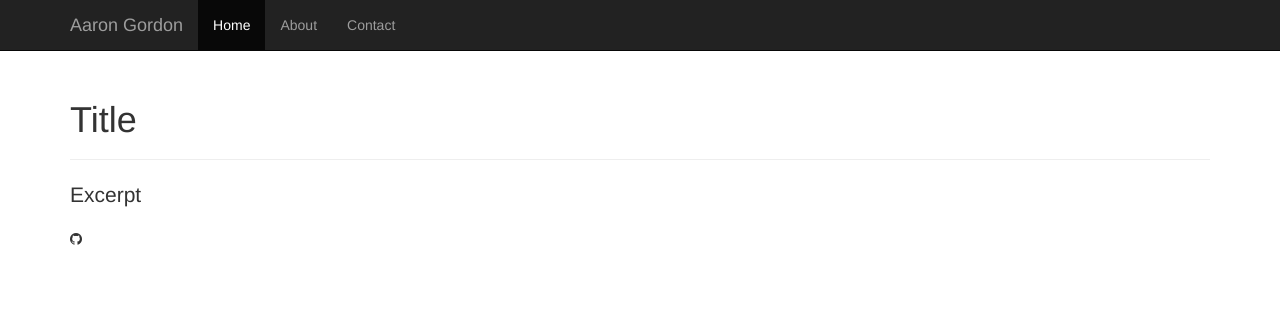
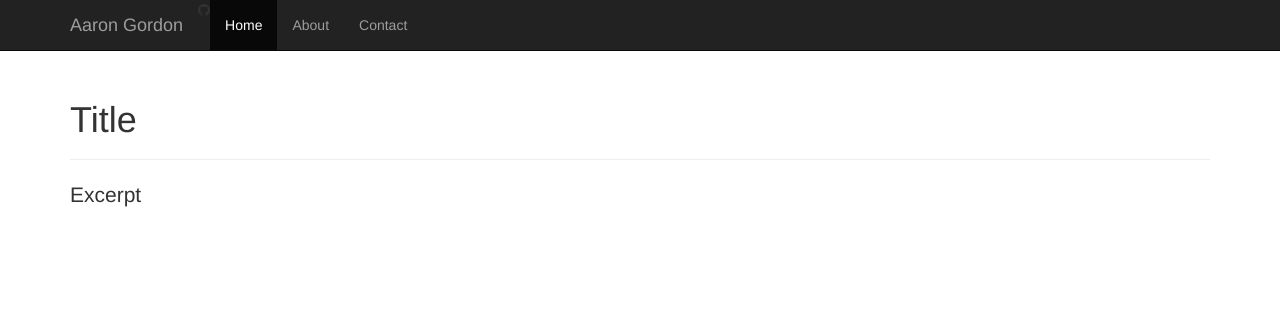
Before and after one commit to aarondgordon/aarondgordon.github.io, a Jekyll site: the page built from index.html, in a window 1280 px wide. Shown: the top 334 px of the page. Built offline with Jekyll 4.4.1, drawn with Linux system fonts in a browser that asks for light colours; nearby versions of some CDN libraries.

Commit message:
Testing icon in navbar

```diff
--- a/_layouts/default.html
+++ b/_layouts/default.html
@@ -34,6 +34,7 @@
     <nav class="navbar navbar-inverse navbar-fixed-top">
       <div class="container">
         <div class="navbar-header">
+          <i class="fa fa-github"></i>
           <button type="button"
               class="navbar-toggle"
               data-toggle="collapse"
@@ -62,7 +63,6 @@
         <h1>Title</h1>
       </div>
       <p class="lead">Excerpt</p>
-      <p><i class="fa fa-github"></i></p>
       {{ content }}
     </div>
 
```
